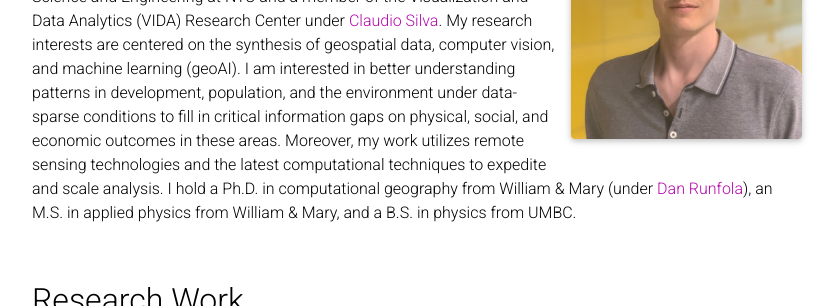
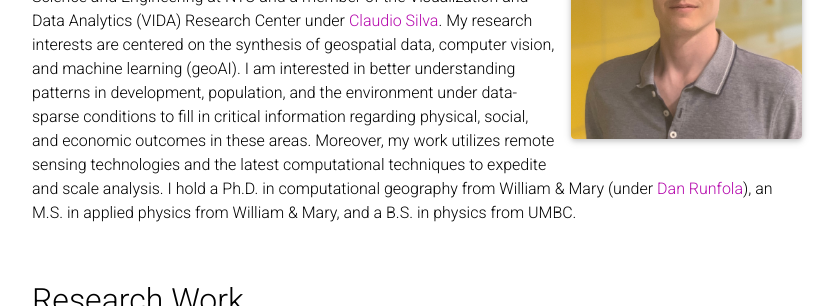
Before and after one commit to EMBrewer/EMBRewer.github.io, a Jekyll site: the page built from _pages/about.md, in a window 1280 px wide and 900 px high, cut to the strip 326-632 px from the top of the window. Shown: the whole strip, without its empty margins (223-1059 px from the left). Built offline with Jekyll 4.4.1, drawn with Linux system fonts in a browser that asks for light colours; full-size pictures stand in for the smaller copies a plugin makes; comment, search, counter and statistics services are not loaded; a style sheet for code colours, icons or effects is not loaded.

Commit message:
Update about.md

```diff
--- a/_pages/about.md
+++ b/_pages/about.md
@@ -19,7 +19,7 @@ ethan.brewer@nyu.edu&nbsp;|&nbsp;
 [LinkedIn](https://www.linkedin.com/in/ethanbrewer/)
 &nbsp;
 ## Bio
-I am a Research Assistant Professor in the Department of Computer Science and Engineering at NYU and a member of the Visualization and Data Analytics (VIDA) Research Center under <a href='https://engineering.nyu.edu/faculty/claudio-silva'>Claudio Silva</a>. My research interests are centered on the synthesis of geospatial data, computer vision, and machine learning (geoAI). I am interested in better understanding patterns in development, population, and the environment under data-sparse conditions to fill in critical information gaps on physical, social, and economic outcomes in these areas. Moreover, my work utilizes remote sensing technologies and the latest computational techniques to expedite and scale analysis. I hold a Ph.D. in computational geography from William & Mary (under <a href='https://www.wm.edu/as/appliedscience/people/runfola_d.php'>Dan Runfola</a>), an M.S. in applied physics from William & Mary, and a B.S. in physics from UMBC.
+I am a Research Assistant Professor in the Department of Computer Science and Engineering at NYU and a member of the Visualization and Data Analytics (VIDA) Research Center under <a href='https://engineering.nyu.edu/faculty/claudio-silva'>Claudio Silva</a>. My research interests are centered on the synthesis of geospatial data, computer vision, and machine learning (geoAI). I am interested in better understanding patterns in development, population, and the environment under data-sparse conditions to fill in critical information regarding physical, social, and economic outcomes in these areas. Moreover, my work utilizes remote sensing technologies and the latest computational techniques to expedite and scale analysis. I hold a Ph.D. in computational geography from William & Mary (under <a href='https://www.wm.edu/as/appliedscience/people/runfola_d.php'>Dan Runfola</a>), an M.S. in applied physics from William & Mary, and a B.S. in physics from UMBC.
 
 &nbsp;
 ## Research Work
```
